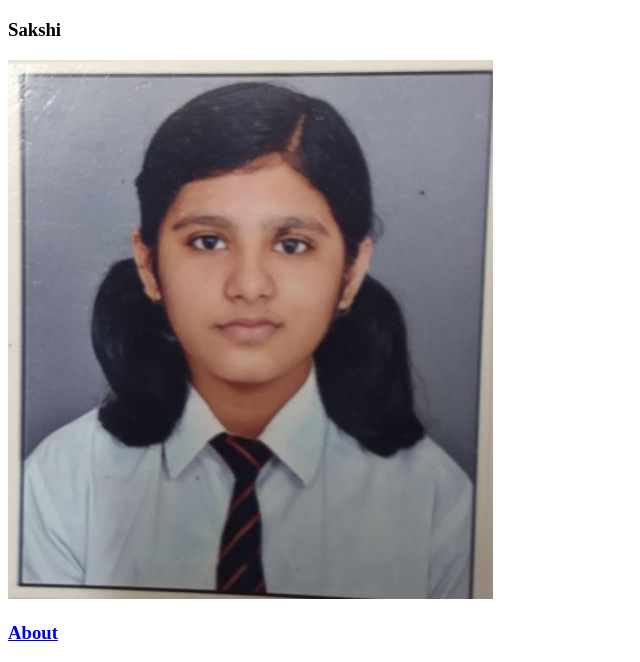
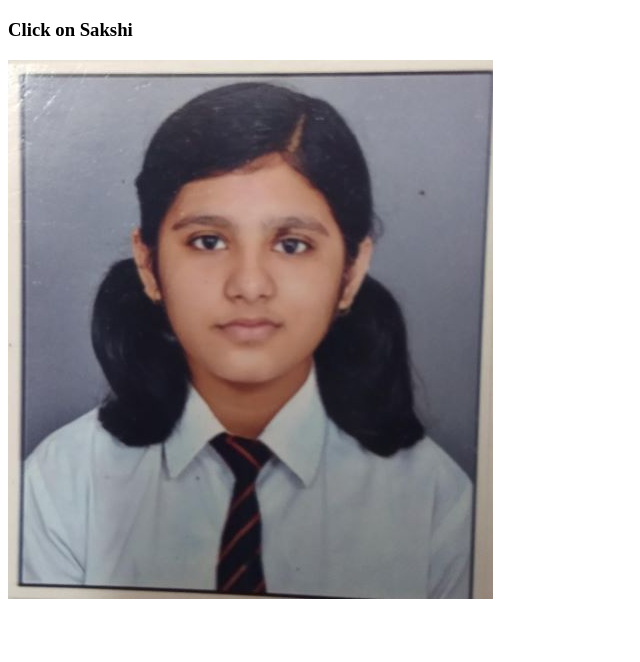
Before and after one commit to mxyxnkk/trial, a plain HTML site: page index.html in a window 1280 px wide. Shown: the part 663-1325 px from the top of the page, without its empty margins (0-640 px from the left). After the commit the page ends 1274 px from the top, so only its background shows below. Drawn offline with Linux system fonts and the light colour scheme.

Commit message:
Update index.html

```diff
--- a/index.html
+++ b/index.html
@@ -35,8 +35,7 @@
         <li>man</li>
     </ul>
 <img src="https://picsum.photos/300/200" alt="Man in jungle">
-<h3>Sakshi</h3>
-<img src="sakshi.jpg" alt="lallu laal ">
-<a href="about.html"><h3>About</h3></a>
+<h3>Click on Sakshi</h3>
+<a href="about.html"><img src="sakshi.jpg" alt="lallu laal "></a>
 </body>
 </html>
```
